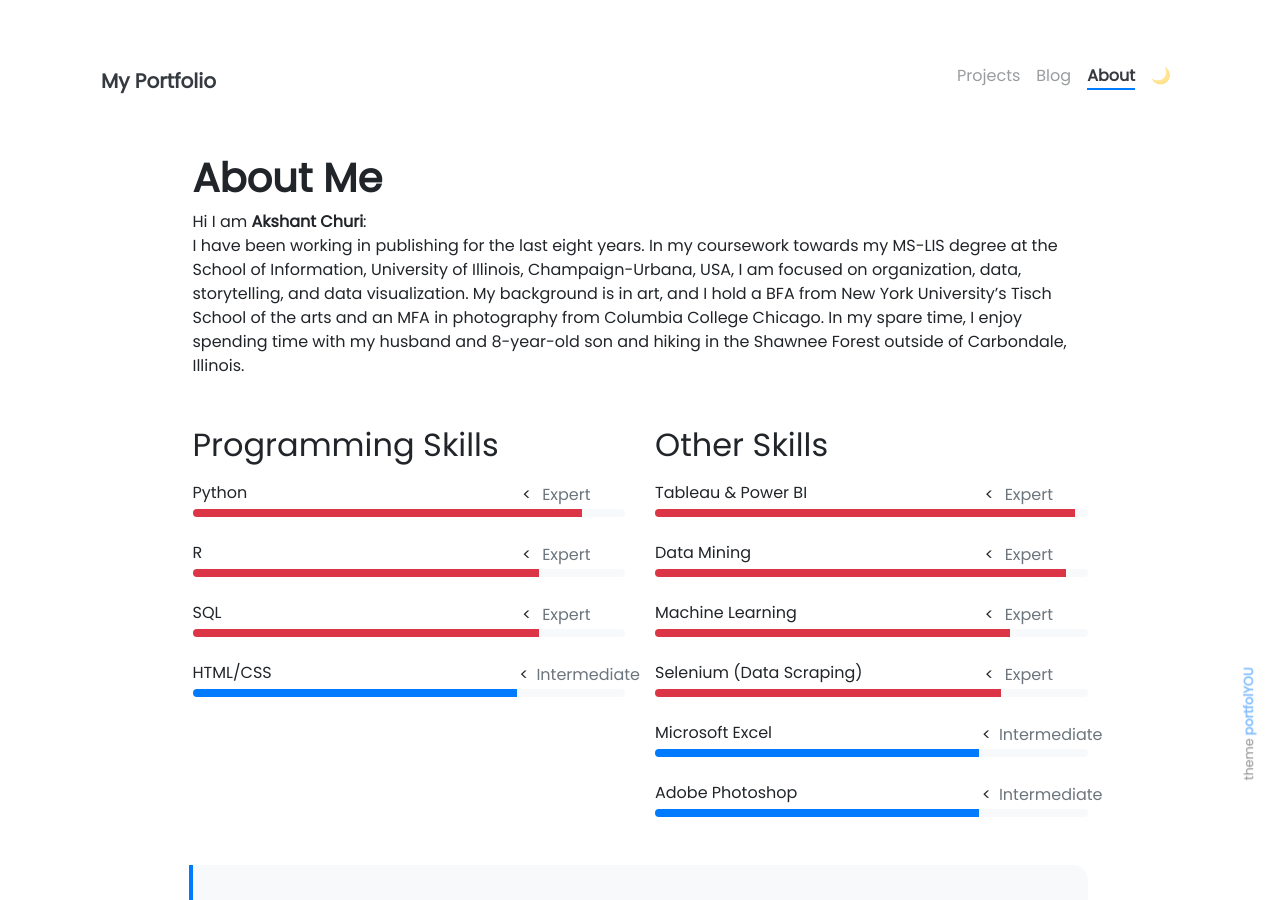
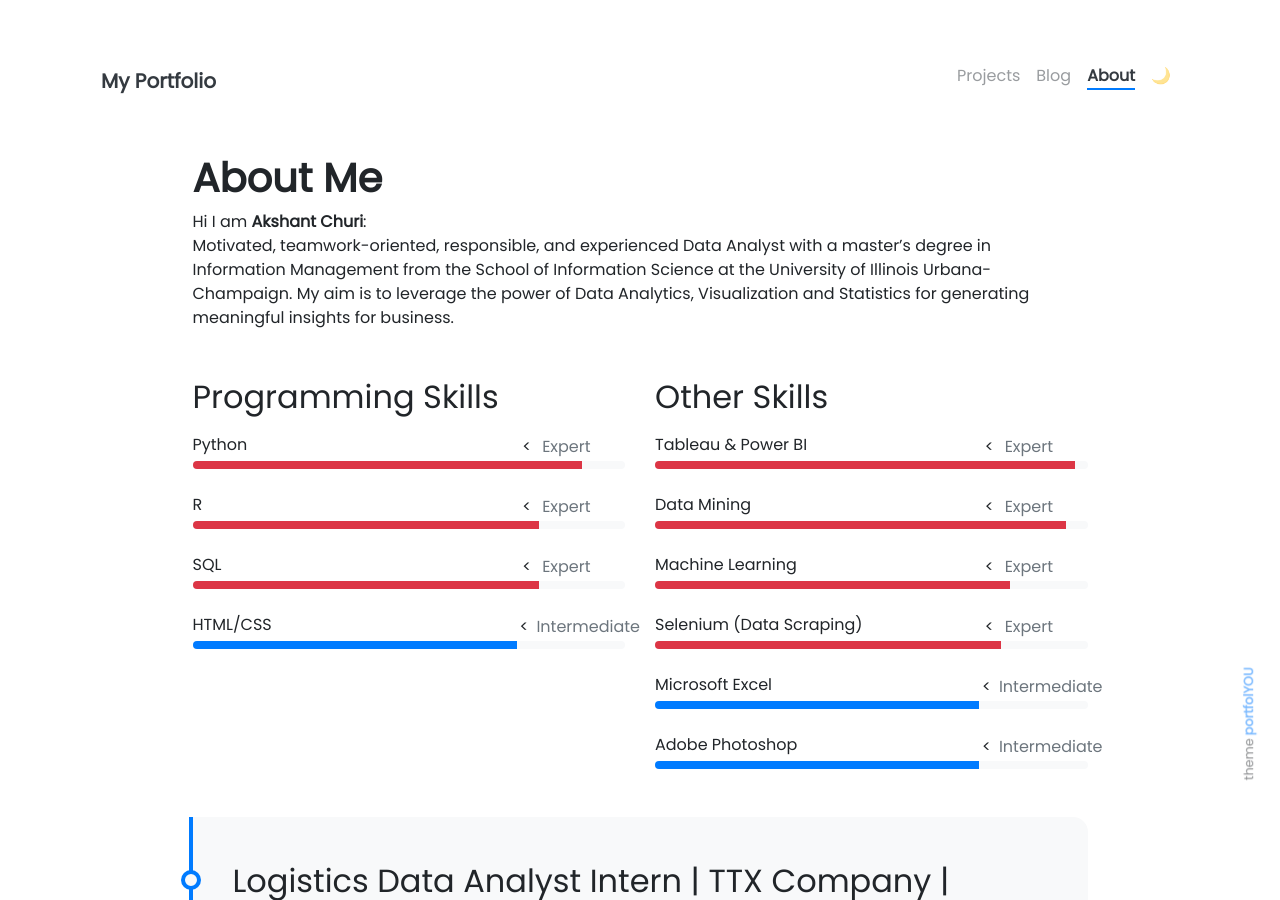
Before and after one commit to akshant10/akshant10.github.io, a Jekyll site: the page built from pages/about.md, in a window 1280 px wide and 900 px high. Built offline with Jekyll 4.4.1, drawn with Linux system fonts in a browser that asks for light colours; nearby versions of some CDN libraries.

Commit message:
Update about.md

```diff
--- a/pages/about.md
+++ b/pages/about.md
@@ -8,7 +8,7 @@ weight: 3
 # **About Me**
 
 Hi I am **{{ site.author.name }}**:<br>
-I have been working in publishing for the last eight years. In my coursework towards my MS-LIS degree at the School of Information, University of Illinois, Champaign-Urbana, USA, I am focused on organization, data, storytelling, and data visualization. My background is in art, and I hold a BFA from New York University’s Tisch School of the arts and an MFA in photography from Columbia College Chicago. In my spare time, I enjoy spending time with my husband and 8-year-old son and hiking in the Shawnee Forest outside of Carbondale, Illinois.
+Motivated, teamwork-oriented, responsible, and experienced Data Analyst with a master’s degree in Information Management from the School of Information Science at the University of Illinois Urbana-Champaign. My aim is to leverage the power of Data Analytics, Visualization and Statistics for generating meaningful insights for business.
 
 <div class="row">
 {% include about/skills.html title="Programming Skills" source=site.data.programming-skills %}
```
